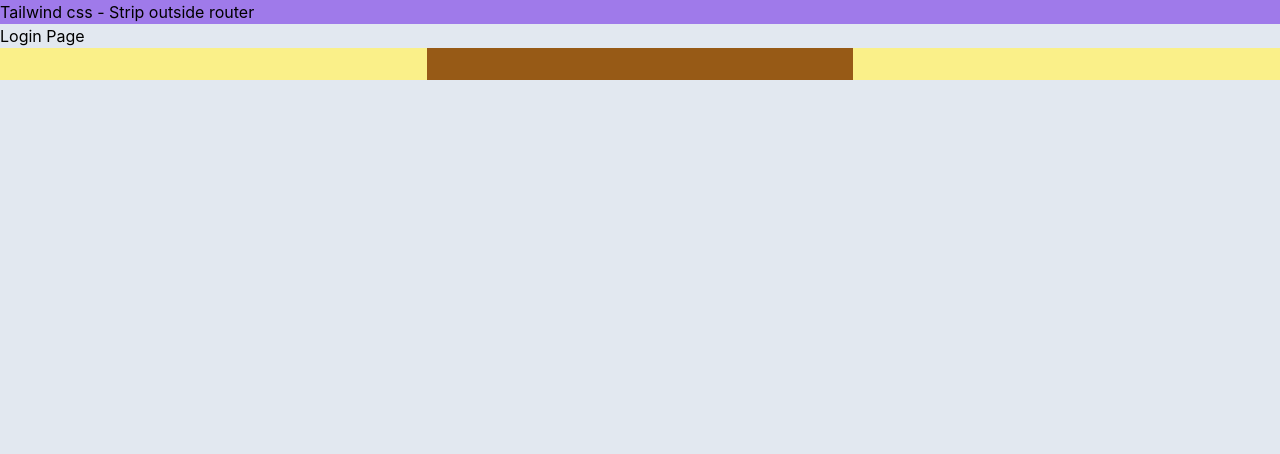
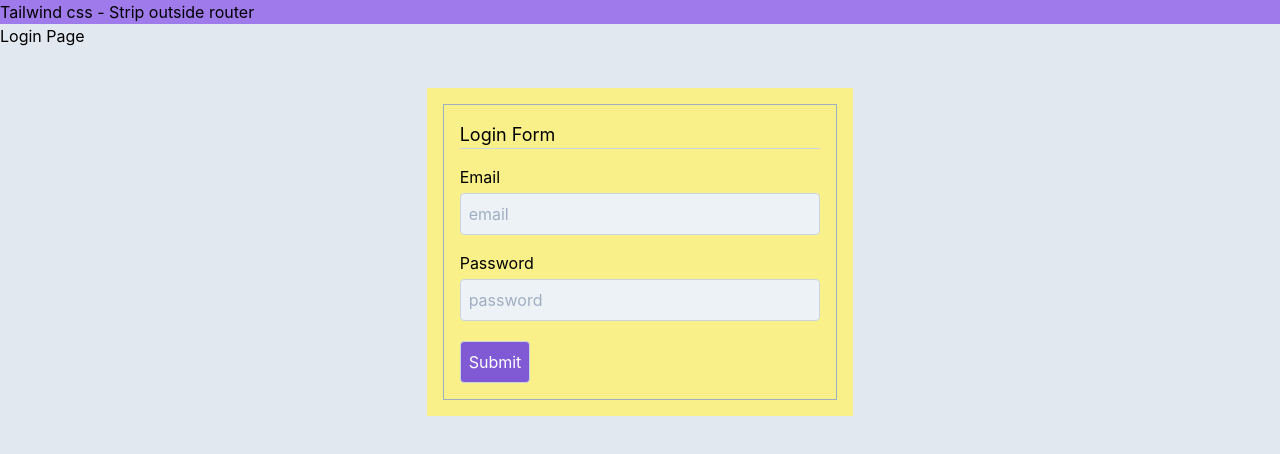
Before and after one commit to manojkmishra/pingpong, a React (Create React App) app: page /login in a window 1280 px wide. Shown: the top 454 px of the page. Built offline with nearby package versions, Linux system fonts and the light colour scheme.

Commit message:
loginform created

```diff
--- a/src/Login.js
+++ b/src/Login.js
@@ -7,9 +7,25 @@ export default class Login extends Component
              <div>
                <h1> Login Page</h1>
                <div className="flex">
-                 <div className="w-1/3 p-4 bg-yellow-300"></div>
-                 <div className="w-1/3 p-4 bg-yellow-800"></div>
-                 <div className="w-1/3 p-4 bg-yellow-300"></div>
+                 <div className="w-1/3"></div>  {/* this one third page column is just for left gap  */}
+                 <div className="w-1/3 mt-10 p-4 bg-yellow-300">   {/* mt- margin top, p-padding  */}
+                  <form className="border border-gray-500">
+                    <div className="p-4">  {/* tcontainer for below input, padding=4  */}
+                      <h1 className="text-lg border-b border-gray-400">Login Form</h1>  {/*border-b =  border of bottom  */}
+                      <div className="mt-4">
+                          <label>Email</label>
+                          <input type="email" name="email" placeholder="email" className="mt-1 p-2 bg-gray-200 rounded border border-gray-400 w-full"></input>
+                      </div>
+                      <div className="mt-4">
+                          <label>Password</label>
+                          <input type="password" name="password" placeholder="password" className="mt-1 p-2 bg-gray-200 rounded border border-gray-400 w-full"></input>
+                      </div>
+                      <div className="mt-4">
+                          <input type="submit" className="mt-1 p-2 border border-gray-400 rounded cursor-pointer bg-purple-600 text-white"></input>
+                      </div>
+                    </div>
+                  </form>
+                  </div>
                </div>
              </div>
 
```
